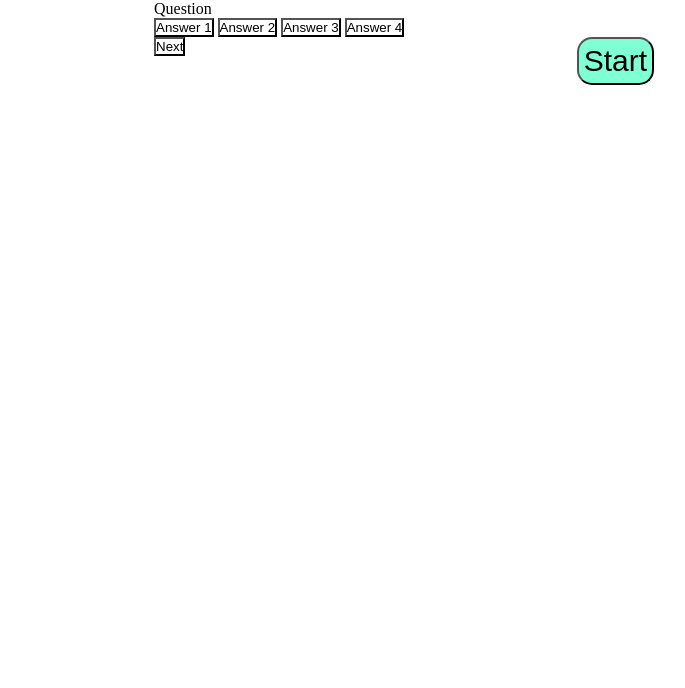
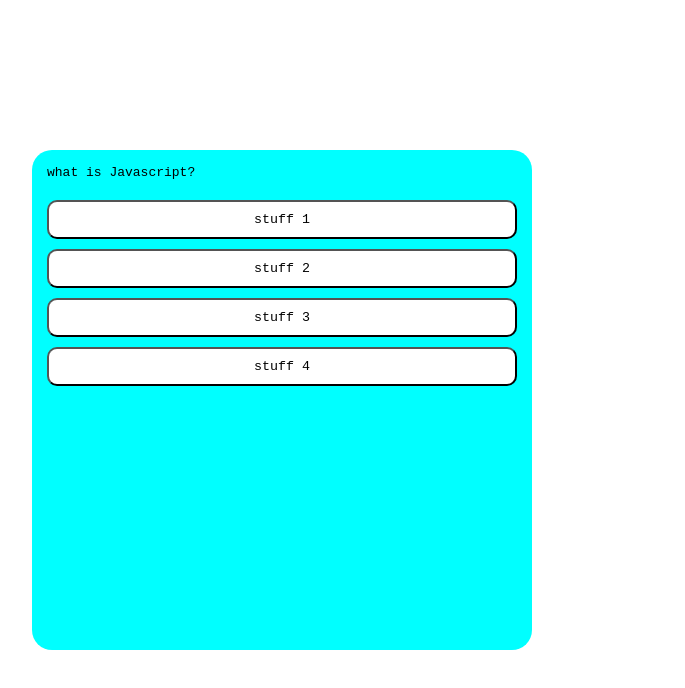
Before and after one commit to jsobie3/JavaScript-Quiz, a plain HTML site: page index.html in a window 1280 px wide. Both pictures are taken after a click on the button "Start". Shown: the whole page, without its empty margins (358-1043 px from the left). Drawn offline with Linux system fonts and the light colour scheme.

Commit message:
Add files via upload

```diff
--- a/Assets/script.js
+++ b/Assets/script.js
@@ -1,46 +1,123 @@
-var quizQuestions = [
+var startButton = document.getElementById('startBtn');
+var nextButton = document.getElementById('nextBtn');
+var questionContainerElement = document.getElementById(`question-container`)
+const questionElement = document.getElementById ('question')
+const  answerButtonsElement = document.getElementById('answer-buttons')
+
+let shuffledQuestions, currentQuestionIndex
+
+startButton.addEventListener(`click`, startGame);
+nextButton.addEventListener('click', () => {
+  currentQuestionIndex++
+  setNextQuestion()
+})
+
+function startGame (){
+  console.log("test")
+  startButton.classList.add('hide')
+  shuffledQuestions = questions.sort (() => Math.random() - 0)
+  currentQuestionIndex = 0
+  questionContainerElement.classList.remove ('hide')
+  setNextQuestion()
+}
+
+function setNextQuestion () {
+resetState()
+showQuestion(shuffledQuestions[currentQuestionIndex])
+
+}
+
+function showQuestion (question){
+  questionElement.innerText = question.question
+  question.answers.forEach(answer => {
+    const button = document.createElement('button')
+    button.innerText = answer.text
+    button.classList.add('btn')
+    if(answer.correct){
+
+    button.dataset.correct = answer.correct
+    }
+    button.addEventListener('click',selectAnswer)
+    answerButtonsElement.appendChild(button)
+  })
+}
+
+function resetState (){
+  nextButton.classList.add ('hide')
+  while (answerButtonsElement.firstChild){
+    answerButtonsElement.removeChild(answerButtonsElement.firstChild)
+  }
+}
+
+function selectAnswer (e)
 {
-    question : " question 1" ,
-    a: "choice a" ,
-    b: "choice b" ,
-    c: "choice c" ,
-    d: "choice d" ,
-    correctAnswer : "a"
+const selectedButton = e.target
+const correct = selectedButton.dataset.correct
+setStatusClass (document.body, correct)
+Array.from(answerButtonsElement.children).forEach(button => {
+  setStatusClass(button, button.dataset.correct)
+  nextButton.classList.remove("hide")
+})
+
+function setStatusClass (element,corect ){
+  if (correct){
+    element.classList.add('correct')
+  }
+  else {
+    element.classList.add('wrong')
+  }
+}
+
+function clearStatusClass (element) {
+  element.classList.remove ("correct")
+  element.classList.remove ("wrong")
+}
+
+}
+
+const questions = [
+  {
+    question: "what is Javascript?",
+
+      answers: [
+      { text: "stuff 1", correcet: true },
+      { text: "stuff 2", correcet: false },
+      { text: "stuff 3", correcet: false },
+      { text: "stuff 4", correcet: false },
+      ]
   },
 
   {
-    question : " question 2" ,
-    a: "choice a" ,
-    b: "choice b" ,
-    c: "choice c" ,
-    d: "choice d" ,
-    correctAnswer : "a"
+    question: "what is HTML?",
+
+      answers: [
+      { text: "stuff 1", correcet: true },
+      { text: "stuff 2", correcet: false },
+      { text: "stuff 3", correcet: false },
+      { text: "stuff 4", correcet: false },
+      ]
   },
 
   {
-        question : " question 3" ,
-        a: "choice a" ,
-        b: "choice b" ,
-        c: "choice c" ,
-        d: "choice d" ,
-        correctAnswer : "a"
+    question: "what is CSS?",
+
+      answers: [
+      { text: "stuff 1", correcet: true },
+      { text: "stuff 2", correcet: false },
+      { text: "stuff 3", correcet: false },
+      { text: "stuff 4", correcet: false },
+      ]
   },
 
   {
-        question : " question 4" ,
-        a: "choice a" ,
-        b: "choice b" ,
-        c: "choice c" ,
-        d: "choice d" ,
-        correctAnswer : "a"
-    },
+    question: "What is an event listener?",
 
-    {
-        question : " question 5" ,
-        a: "choice a" ,
-        b: "choice b" ,
-        c: "choice c" ,
-        d: "choice d" ,
-        correctAnswer : "a"
-    },
-];
+      answers: [
+      { text: "stuff 1", correcet: true },
+      { text: "stuff 2", correcet: false },
+      { text: "stuff 3", correcet: false },
+      { text: "stuff 4", correcet: false },
+      ]
+  }
+
+]
--- a/Assets/style.css
+++ b/Assets/style.css
@@ -1,50 +1,48 @@
-*
-{
-    background-color: white;
-    margin: 0px;
-    padding: 0px;
-
+* {
+    box-sizing: border-box;
+    font-family:monospace;
 }
 
-li {
-    list-style: none;
+body {
+    padding: 0;
+    margin: 0;
+    display: flex;
+    width: 100vw;
+    height: 100vh;
+    justify-content: center;
+    align-items: center;
 }
 
 .container {
     width: 500px;
     height: 500px;
-    position: relative;
-    left: 40%;
-    background-color: white;
+    max-width: 80%;
+    background-color: aqua;
+    border-radius: 20px;
+    padding: 15px;
 }
 
-.topBar {
-    width: 500px;
-    height: 50px;
-    position: relative;
-    display: flex;
-    justify-content: space-between;
-    background-color: white;
-    left: 40%;
-    padding: 10px;
+.btn-grid {
+    display: grid;
+    gap: 10px;
+    margin: 20px 0;
 
 }
 
-.startBtn {
-    font-size: 30px;
-    background-color:aquamarine;
-    border-radius: 15px;
-    padding:5px;
-    /* display: block; */
-    text-align: center;
-    display: inline;
-    float: right;
+.btn {
+    background-color: white;
+    border-radius: 10px;
+    padding: 10px;
 }
 
-.answerBtn1, .answerBtn2, .answerBtn3, .answerBtn4, .answerBtn5 {
-    list-style: none;
-    margin: 10px;
-    background-color: white;
-    display: inline;
-    position: relative;
+.startBtn {
+    font-size: 50px;
+    font-weight: bold;
+    align-items: center;
+    display: flex;
+
 }
+
+.hide {
+    display: none;
+}
```
Lines whose indentation alone changed are shown as unchanged.
